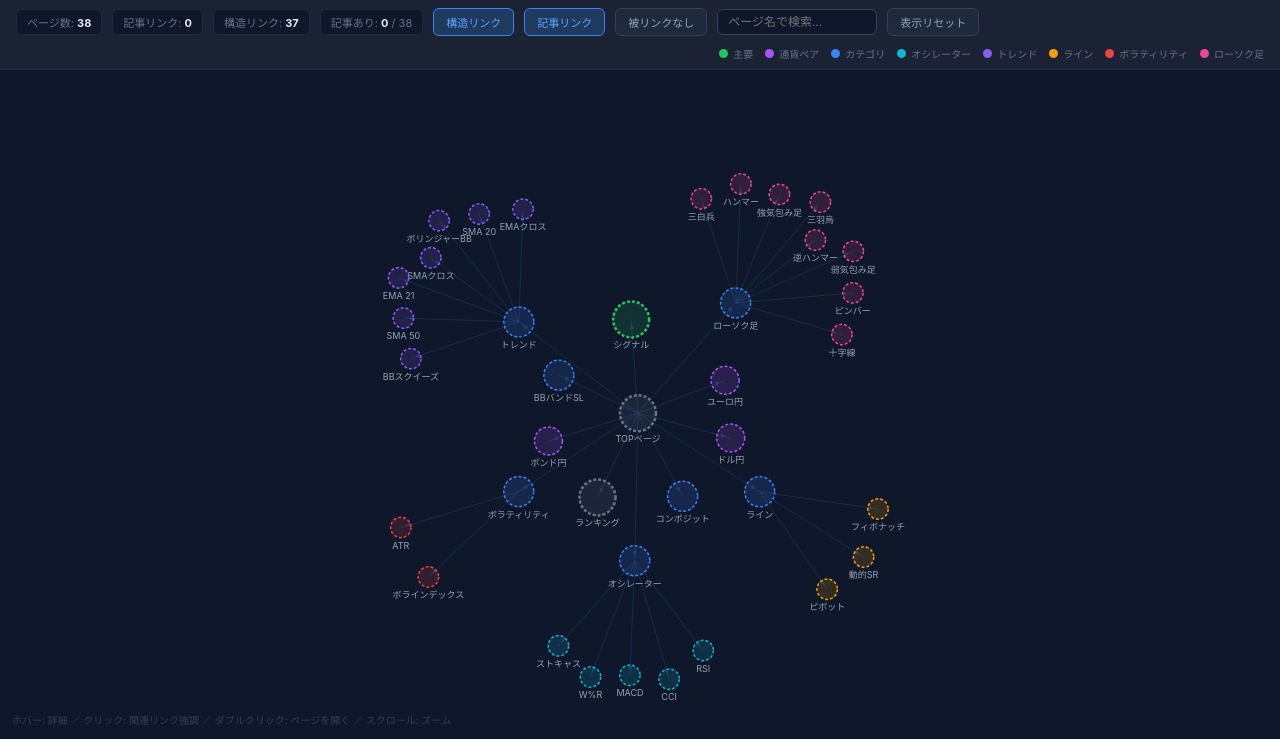
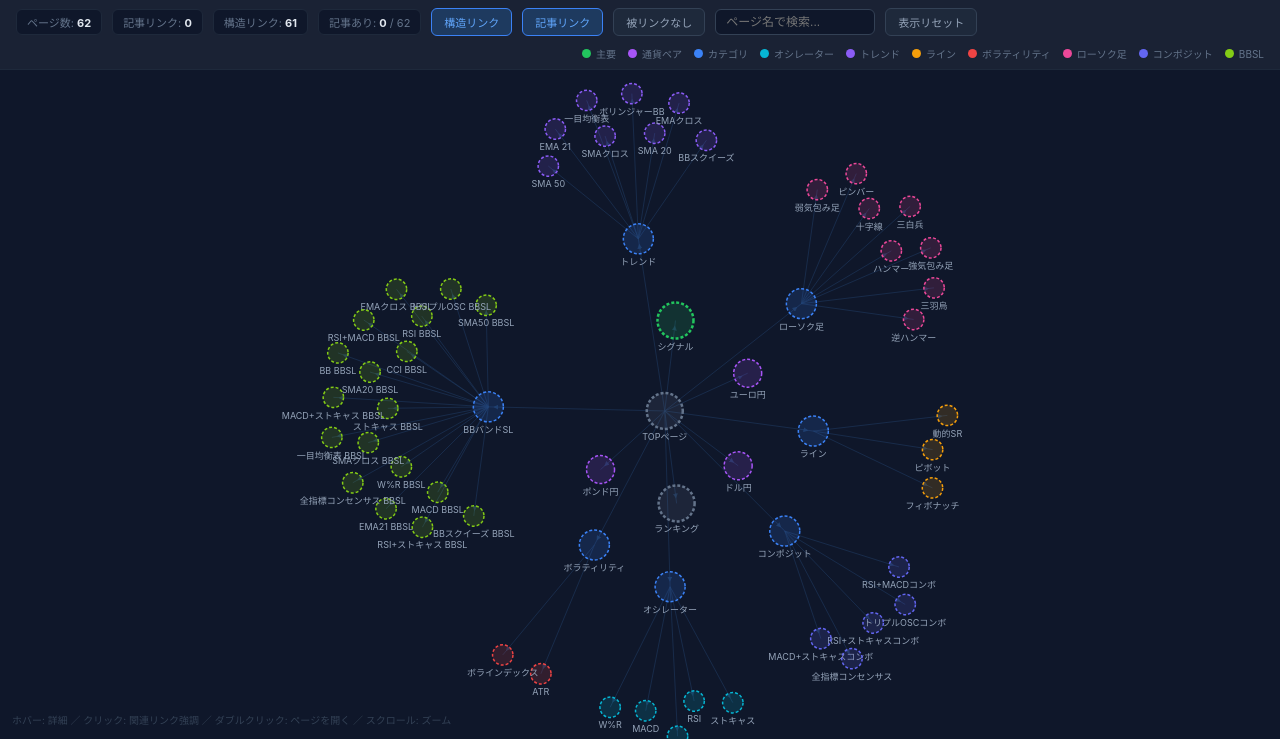
Before and after one commit to take04si-mycafolio/claude, a PHP site: page /forex_signal_db/admin/article_map.php in a window 1280 px wide. Shown: the part 61-800 px from the top of the page. Run offline with PHP 8.4, Linux system fonts and the light colour scheme; the visitor is signed in with stand-in values (Sample User, id 1); data that the repository does not hold is empty.

Commit message:
リンクマップにコンポジット・BBSL・一目均衡表の子ページを追加
- コンポジット子ページ5件（RSI+MACD/RSI+Stoch/MACD+Stoch/TripleOSC/全指標）
- BBバンドSLバリアント18件（オシレーター5・トレンド8・コンポジット5）
- 一目均衡表（/trend/ichimoku/）を追加
- 計38ページ → 62ページに拡張
- 凡例にコンポジット（紫）・BBSL（黄緑）の色を追加

https://claude.ai/code/session_01QN6byJG2WCoef2xcNq2uYw

```diff
--- a/forex_signal_tool/public_html/admin/article_map.php
+++ b/forex_signal_tool/public_html/admin/article_map.php
@@ -34,6 +34,7 @@ $PAGES = [
   ['type'=>'indicator','key'=>'ema21',               'cat'=>'trend',       'name'=>'EMA 21',                   'url'=>'/trend/ema21/'],
   ['type'=>'indicator','key'=>'bollinger_bands',     'cat'=>'trend',       'name'=>'ボリンジャーBB',           'url'=>'/trend/bollinger_bands/'],
   ['type'=>'indicator','key'=>'bb_squeeze',          'cat'=>'trend',       'name'=>'BBスクイーズ',             'url'=>'/trend/bb_squeeze/'],
+  ['type'=>'indicator','key'=>'ichimoku',            'cat'=>'trend',       'name'=>'一目均衡表',               'url'=>'/trend/ichimoku/'],
   ['type'=>'indicator','key'=>'pivot',               'cat'=>'line',        'name'=>'ピボット',                 'url'=>'/line/pivot/'],
   ['type'=>'indicator','key'=>'fibonacci',           'cat'=>'line',        'name'=>'フィボナッチ',             'url'=>'/line/fibonacci/'],
   ['type'=>'indicator','key'=>'support_resistance',  'cat'=>'line',        'name'=>'動的SR',                   'url'=>'/line/support_resistance/'],
@@ -47,6 +48,33 @@ $PAGES = [
   ['type'=>'indicator','key'=>'three_white_soldiers','cat'=>'candlestick', 'name'=>'三白兵',                   'url'=>'/candlestick/three_white_soldiers/'],
   ['type'=>'indicator','key'=>'three_black_crows',   'cat'=>'candlestick', 'name'=>'三羽烏',                   'url'=>'/candlestick/three_black_crows/'],
   ['type'=>'indicator','key'=>'pin_bar',             'cat'=>'candlestick', 'name'=>'ピンバー',                 'url'=>'/candlestick/pin_bar/'],
+  // コンポジット子ページ
+  ['type'=>'indicator','key'=>'rsi_macd_combo',      'cat'=>'composite',   'name'=>'RSI+MACDコンボ',           'url'=>'/composite/rsi_macd_combo/'],
+  ['type'=>'indicator','key'=>'rsi_stoch_combo',     'cat'=>'composite',   'name'=>'RSI+ストキャスコンボ',     'url'=>'/composite/rsi_stoch_combo/'],
+  ['type'=>'indicator','key'=>'macd_stoch_combo',    'cat'=>'composite',   'name'=>'MACD+ストキャスコンボ',    'url'=>'/composite/macd_stoch_combo/'],
+  ['type'=>'indicator','key'=>'triple_osc_combo',    'cat'=>'composite',   'name'=>'トリプルOSCコンボ',        'url'=>'/composite/triple_osc_combo/'],
+  ['type'=>'indicator','key'=>'all_and_consensus',   'cat'=>'composite',   'name'=>'全指標コンセンサス',       'url'=>'/composite/all_and_consensus/'],
+  // BBバンド損切りバリアント（オシレーター系）
+  ['type'=>'indicator','key'=>'rsi_14_bbsl',         'cat'=>'bbsl',        'name'=>'RSI BBSL',                 'url'=>'/bbsl/rsi_14_bbsl/'],
+  ['type'=>'indicator','key'=>'macd_12_26_9_bbsl',   'cat'=>'bbsl',        'name'=>'MACD BBSL',                'url'=>'/bbsl/macd_12_26_9_bbsl/'],
+  ['type'=>'indicator','key'=>'stochastic_14_3_bbsl','cat'=>'bbsl',        'name'=>'ストキャス BBSL',          'url'=>'/bbsl/stochastic_14_3_bbsl/'],
+  ['type'=>'indicator','key'=>'cci_20_bbsl',         'cat'=>'bbsl',        'name'=>'CCI BBSL',                 'url'=>'/bbsl/cci_20_bbsl/'],
+  ['type'=>'indicator','key'=>'williams_r_14_bbsl',  'cat'=>'bbsl',        'name'=>'W%R BBSL',                 'url'=>'/bbsl/williams_r_14_bbsl/'],
+  // BBバンド損切りバリアント（トレンド系）
+  ['type'=>'indicator','key'=>'sma_20_bbsl',         'cat'=>'bbsl',        'name'=>'SMA20 BBSL',               'url'=>'/bbsl/sma_20_bbsl/'],
+  ['type'=>'indicator','key'=>'sma_50_bbsl',         'cat'=>'bbsl',        'name'=>'SMA50 BBSL',               'url'=>'/bbsl/sma_50_bbsl/'],
+  ['type'=>'indicator','key'=>'sma_cross_20_50_bbsl','cat'=>'bbsl',        'name'=>'SMAクロス BBSL',           'url'=>'/bbsl/sma_cross_20_50_bbsl/'],
+  ['type'=>'indicator','key'=>'ema_cross_9_21_bbsl', 'cat'=>'bbsl',        'name'=>'EMAクロス BBSL',           'url'=>'/bbsl/ema_cross_9_21_bbsl/'],
+  ['type'=>'indicator','key'=>'ema_21_bbsl',         'cat'=>'bbsl',        'name'=>'EMA21 BBSL',               'url'=>'/bbsl/ema_21_bbsl/'],
+  ['type'=>'indicator','key'=>'bollinger_bands_20_2_bbsl','cat'=>'bbsl',   'name'=>'BB BBSL',                  'url'=>'/bbsl/bollinger_bands_20_2_bbsl/'],
+  ['type'=>'indicator','key'=>'bb_squeeze_bbsl',     'cat'=>'bbsl',        'name'=>'BBスクイーズ BBSL',        'url'=>'/bbsl/bb_squeeze_bbsl/'],
+  ['type'=>'indicator','key'=>'ichimoku_cloud_bbsl', 'cat'=>'bbsl',        'name'=>'一目均衡表 BBSL',          'url'=>'/bbsl/ichimoku_cloud_bbsl/'],
+  // BBバンド損切りバリアント（コンポジット系）
+  ['type'=>'indicator','key'=>'rsi_macd_combo_bbsl', 'cat'=>'bbsl',        'name'=>'RSI+MACD BBSL',            'url'=>'/bbsl/rsi_macd_combo_bbsl/'],
+  ['type'=>'indicator','key'=>'rsi_stoch_combo_bbsl','cat'=>'bbsl',        'name'=>'RSI+ストキャス BBSL',      'url'=>'/bbsl/rsi_stoch_combo_bbsl/'],
+  ['type'=>'indicator','key'=>'macd_stoch_combo_bbsl','cat'=>'bbsl',       'name'=>'MACD+ストキャス BBSL',     'url'=>'/bbsl/macd_stoch_combo_bbsl/'],
+  ['type'=>'indicator','key'=>'triple_osc_combo_bbsl','cat'=>'bbsl',       'name'=>'トリプルOSC BBSL',         'url'=>'/bbsl/triple_osc_combo_bbsl/'],
+  ['type'=>'indicator','key'=>'all_and_consensus_bbsl','cat'=>'bbsl',      'name'=>'全指標コンセンサス BBSL',  'url'=>'/bbsl/all_and_consensus_bbsl/'],
 ];
 
 // URL → ページID のマップを構築
@@ -263,6 +291,8 @@ svg{width:100%;height:100%}
     <div class="leg-item"><div class="leg-dot" style="background:#f59e0b"></div>ライン</div>
     <div class="leg-item"><div class="leg-dot" style="background:#ef4444"></div>ボラティリティ</div>
     <div class="leg-item"><div class="leg-dot" style="background:#ec4899"></div>ローソク足</div>
+    <div class="leg-item"><div class="leg-dot" style="background:#6366f1"></div>コンポジット</div>
+    <div class="leg-item"><div class="leg-dot" style="background:#84cc16"></div>BBSL</div>
   </div>
 </div>
 
@@ -297,7 +327,7 @@ const RAW = <?= $graphData ?>;
 
 // ---- カラー ----
 const TYPE_COLOR = {main:'#22c55e', pair:'#a855f7', category:'#3b82f6', indicator:'#64748b', signals:'#22c55e'};
-const CAT_COLOR  = {oscillator:'#06b6d4', trend:'#8b5cf6', line:'#f59e0b', volatility:'#ef4444', candlestick:'#ec4899', composite:'#6366f1', bbsl:'#84cc16', main:'#22c55e'};
+const CAT_COLOR  = {oscillator:'#06b6d4', trend:'#8b5cf6', line:'#f59e0b', volatility:'#ef4444', candlestick:'#ec4899', composite:'#6366f1', bbsl:'#84cc16', main:'#22c55e', category:'#3b82f6'};
 
 function nodeColor(d) {
   if (d.type === 'indicator') return CAT_COLOR[d.cat] || '#64748b';
```
